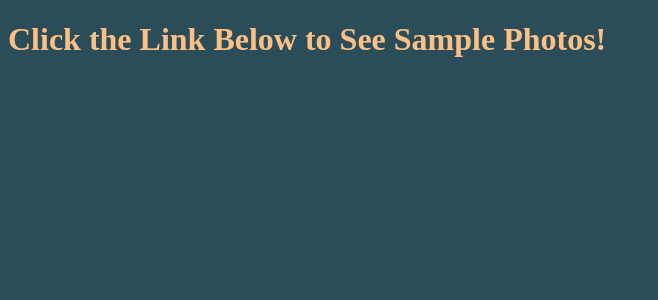
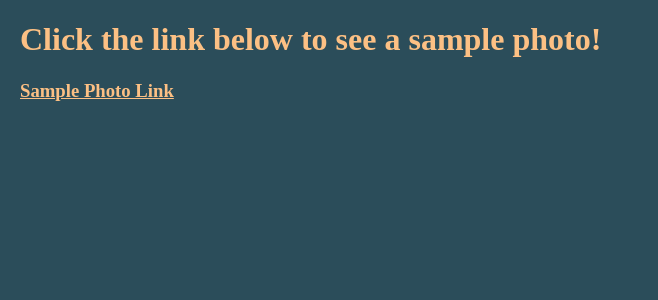
Before and after one commit to asduser157/ig2666, a Flask app: template flask_mini/templates/photo1.html in a window 1280 px wide. Shown: the top 300 px of the page, without its empty margins (0-658 px from the left). Run offline with Flask 3, Linux system fonts and the light colour scheme; the template is opened without the code that fills it, so the values that code supplies are empty.

Commit message:
Wed, Apr 17, 2024, 10:33 AM -05:00

```diff
--- a/flask_mini/static/photo.css
+++ b/flask_mini/static/photo.css
@@ -1,8 +1,13 @@
 body
 {
     background-color: #2b4d5a;
+    margin: 20px;
 }
 h1
 {
     color: #fcc084;
 }
+a
+{
+    color: #fcc084;
+}
--- a/flask_mini/templates/photo1.html
+++ b/flask_mini/templates/photo1.html
@@ -6,7 +6,7 @@
         <meta name="viewport" content="initial-scale=1, width=device-width">
     </head>
     <body>
-        <h1>Click the Link Below to See Sample Photos!</h1>
-        <h3><a href="photo2.html"></a></h3>
+        <h1>Click the link below to see a sample photo!</h1>
+        <h3><a href="photo2.html">Sample Photo Link</a></h3>
     </body>
 </html>
```
